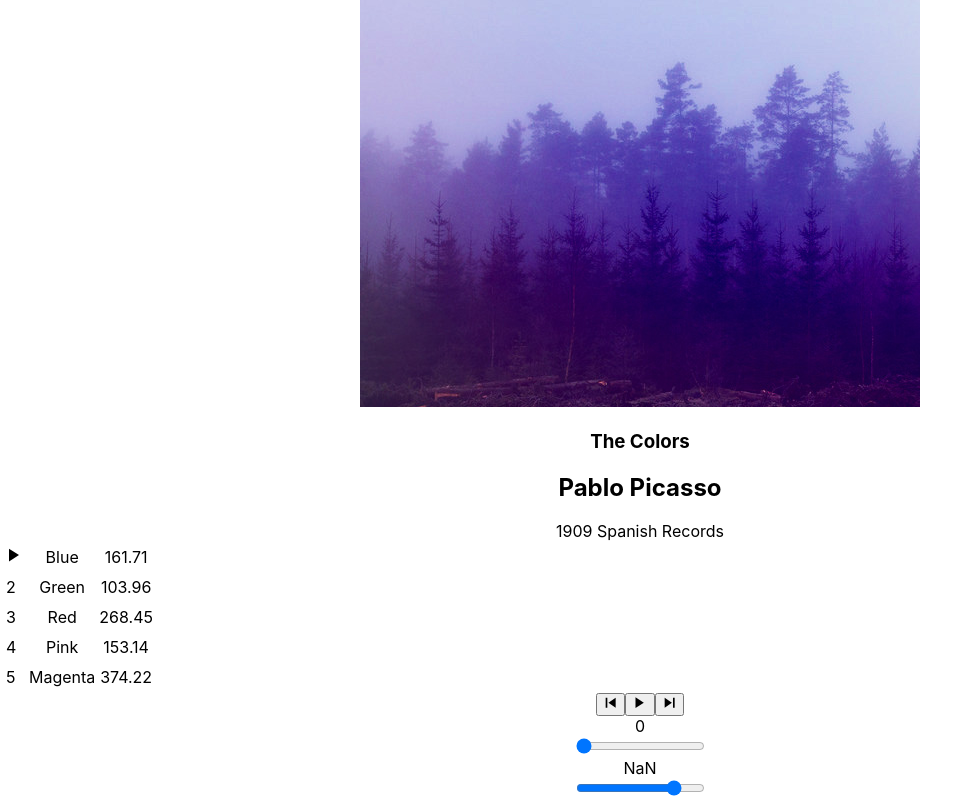
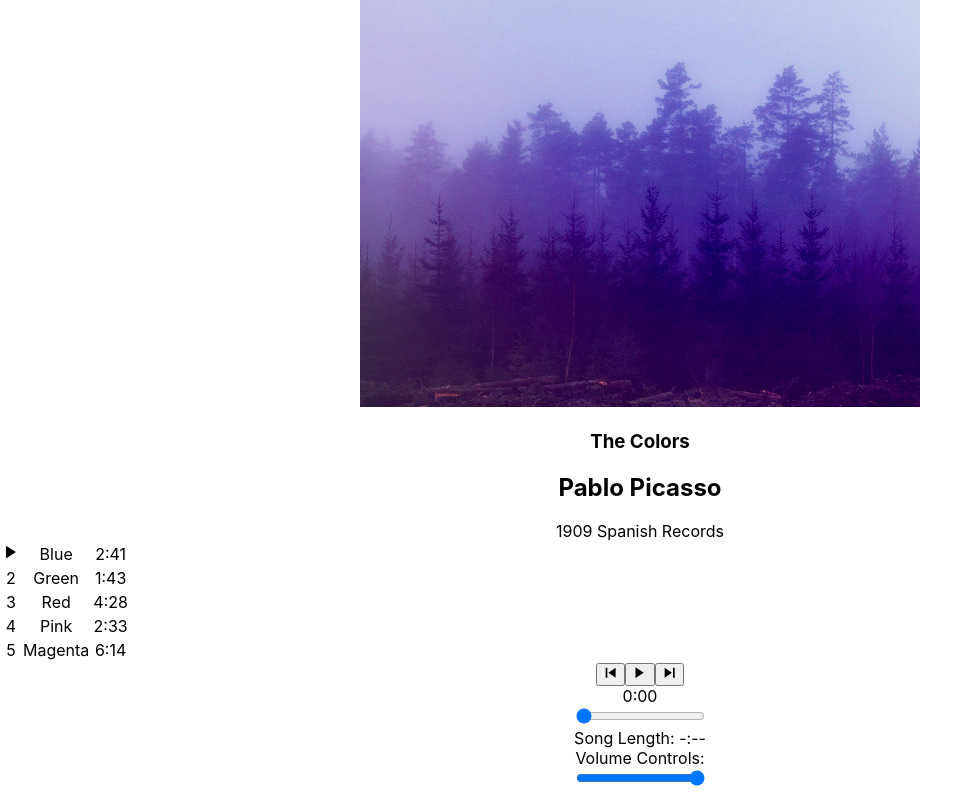
Before and after one commit to lauren4c/bloc-jams-react, a React (Create React App) app: page /album/the-colors in a window 1280 px wide. Shown: the part 275-1075 px from the top of the page, without its empty margins (0-977 px from the left). Built offline with nearby package versions, Linux system fonts and the light colour scheme.

Commit message:
Completed assignment work and bonus.

```diff
--- a/src/components/Album.js
+++ b/src/components/Album.js
@@ -16,12 +16,13 @@ class Album extends Component {
         currentTime: 0,
         duration: album.songs[0].duration,
         isPlaying: false,
-        hover: false
+        hover: false,
+        volume: .8
       };
 
       this.audioElement = document.createElement('audio');
       this.audioElement.src = album.songs[0].audioSrc;
-    }
+}
 
       play() {
         this.audioElement.play();
@@ -79,17 +80,22 @@ class Album extends Component {
         },
           durationchange: (e) => {
           this.setState ({ duration:this.audioElement.duration });
-          }
+        },
+          volumechange: (e) => {
+          this.setState ({ volume:this.audioElement.volume });
+        }
         };
 
         this.audioElement.addEventListener('timeupdate', this.EventListeners.timeupdate);
         this.audioElement.addEventListener('duration', this.EventListeners.durationchange);
+        this.audioElement.addEventListener('volume', this.EventListeners.volumechange);
       }
 
       componentWillUnmount() {
         this.audioElement.src = null;
         this.audioElement.removeEventListener('timeupdate', this.EventListeners.timeupdate);
         this.audioElement.removeEventListener('durationchange', this.EventListeners.durationchange)
+        this.audioElement.removeEventListener('volumechange', this.EventListeners.volumechange)
       }
 
       handleTimeChange(e) {
@@ -98,13 +104,29 @@ class Album extends Component {
       this.setState({ currentTime: newTime });
       }
 
+      handleVolumeChange(e) {
+        this.audioElement.volume = e.target.value;
+        this.setState({ volume: e.target.value });
+
+      }
+
+      formatTime(seconds) {
+        var playbackMinutes = Number.parseInt(seconds / 60)
+        var playbackSeconds = Number.parseInt(seconds % 60)
+        var formattedTime = (playbackMinutes + ":" + ("0" + playbackSeconds).slice(-2))
+
+       if (isNaN(seconds) === true) {
+          return "-:--"
+        }
+        else  {
+          return formattedTime
+              }
+}
+
 handleHover(song, index) {
-  var pause = <td><ion-icon name="pause"></ion-icon></td>
-  var play = <td><ion-icon name="play"></ion-icon></td>
+  var pause = <ion-icon name="pause"></ion-icon>
+  var play = <ion-icon name="play"></ion-icon>
   var isSameSong = this.state.currentSong === song
-  // on Hover, INDEX changes to 'PLAY'
-  // if song is playing INDEX == 'PAUSE'
-  //if song is paused, PAUSE becomes PLAY
 
   if (this.state.isPlaying && isSameSong) {
     return pause;
@@ -116,7 +138,7 @@ handleHover(song, index) {
       return play
   }
   else {
-        return ( <td> {index+1} </td>)
+        return (index+1)
       }
   }
 
@@ -145,7 +167,7 @@ handleHover(song, index) {
                 className="song" key={index} onClick={() => this.handleSongClick(song)} >
                   <td>{this.handleHover(song,index)}</td>
                   <td>{song.title}</td>
-                  <td>{song.duration}</td>
+                  <td>{this.formatTime(song.duration)}</td>
                   </tr>
                 )
               }
@@ -156,10 +178,13 @@ handleHover(song, index) {
           currentSong={this.state.currentSong}
           currentTime={this.audioElement.currentTime}
           duration={this.audioElement.duration}
+          volume={this.audioElement.volume}
           handleSongClick={() => this.handleSongClick(this.state.currentSong)}
           handlePrevClick={() => this.handlePrevClick()}
           handleNextClick={() => this.handleNextClick()}
           handleTimeChange={(e) => this.handleTimeChange(e)}
+          handleVolumeChange={(e) => this.handleVolumeChange(e)}
+          formatTime={(seconds) => this.formatTime(seconds)}
           />
       </section>
     );
--- a/src/components/PlayerBar.js
+++ b/src/components/PlayerBar.js
@@ -15,24 +15,35 @@ class PlayerBar extends Component {
           <ion-icon name="skip-forward"></ion-icon>
         </button>
       </section>
+
       <section id="time-control">
-        <div className="current-time">{this.props.currentTime}</div>
+        <div className="current-time">{this.props.formatTime(this.props.currentTime)}</div>
         <input
           type="range"
           className="seek-bar"
-        value={(this.props.currentTime / this.props.duration) || 0 }
+          value={(this.props.currentTime / this.props.duration) || 0}
           max="1"
           min="0"
           step="0.01"
           onChange={this.props.handleTimeChange}
         />
-      <div className="total-time">{this.props.duration}</div>
+      <div className="total-time">Song Length: {this.props.formatTime(this.props.duration)}</div>
       </section>
+
       <section id="volume-control">
-        <div className="icon ion-volumn-low"></div>
-        <input type="range" className="seek-bar" value="80" />
+        <div className="icon ion-volume-low">Volume Controls:</div>
+        <input
+          type="range"
+          className="volume-control"
+          value={this.props.volume}
+          max="1"
+          min="0"
+          step=".05"
+          onChange={this.props.handleVolumeChange}
+       />
         <div className="icon ion-volume-high"></div>
       </section>
+
       </section>
     );
   }
```
Lines whose indentation alone changed are shown as unchanged.
